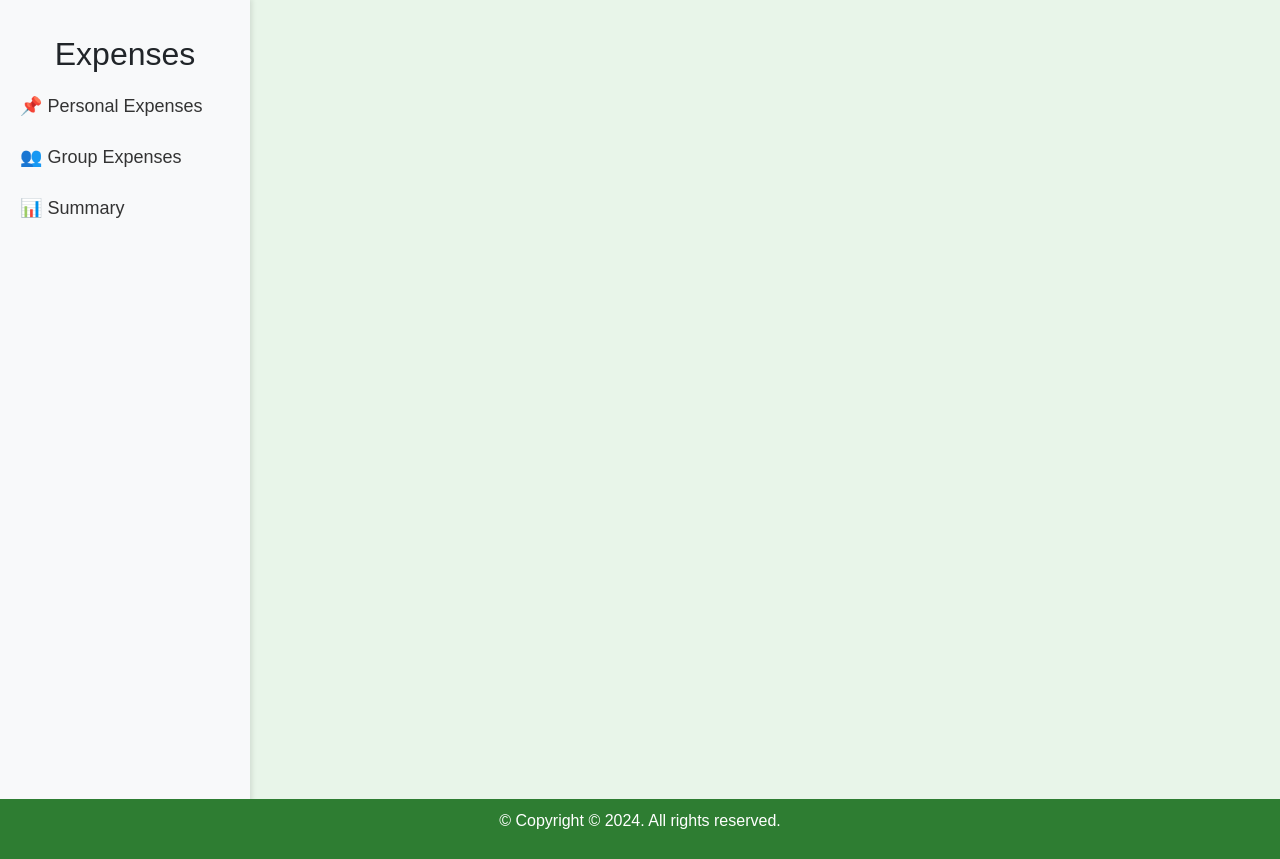
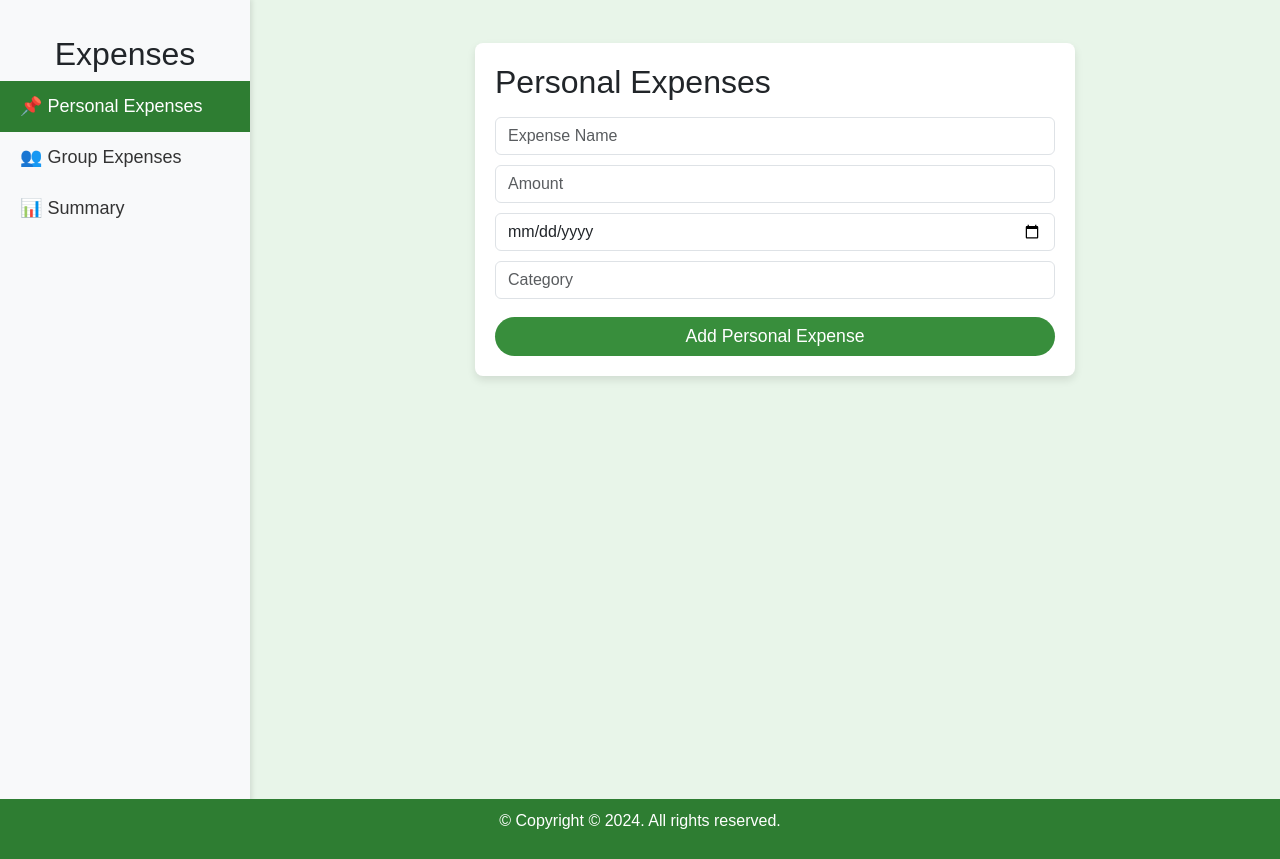
Before and after one commit to prakriti-khadka11/expense_tracker_web, a Django app: page /index/ in a window 1280 px wide, after a click on "📌 Personal Expenses". Shown: the part 91-950 px from the top of the page. Run offline with Django 5.2, Linux system fonts and the light colour scheme.

Commit message:
added personal  expense form and views function , ursl.py

```diff
--- a/myapps/urls.py
+++ b/myapps/urls.py
@@ -43,4 +43,6 @@ urlpatterns = [
     path('admin-expense/edit/<int:expense_id>/<str:is_group>/', views.admin_expense_edit, name='admin_expense_edit'),
     path('admin-expense/delete/<int:expense_id>/<str:is_group>/', views.admin_expense_delete, name='admin_expense_delete'),
 
+    path('add_personal_expense/', views.add_personal_expense, name='add_personal_expense'),
+
 ]
--- a/myapps/views.py
+++ b/myapps/views.py
@@ -235,3 +235,35 @@ def admin_expense_delete(request, expense_id, is_group):
 
     expense.delete()
     return redirect('admin_dashboard')
+
+def add_personal_expense(request):
+    if request.method == "POST":
+        try:
+            # Parse incoming JSON data
+            data = json.loads(request.body)
+            print("Received data:", data)
+
+            # Extract the fields from the incoming data
+            name = data.get('name')
+            amount = data.get('amount')
+            date = data.get('date')
+            category = data.get('category')
+
+            # Create the personal expense in the database
+            expense = IndividualExpense.objects.create(
+                name=name,
+                amount=amount,
+                date=date,
+                category=category,
+            )
+            expense.save()
+
+            # Return a successful response
+            return JsonResponse({'success': True, 'message': 'Personal expense added successfully!'})
+
+        except Exception as e:
+            # Log the error and return an error response
+            print(f"Error: {e}")
+            return JsonResponse({'success': False, 'message': 'Error adding personal expense. Please try again.'})
+
+    return JsonResponse({'success': False, 'message': 'Invalid request method.'})
--- a/templates/index.html
+++ b/templates/index.html
@@ -194,32 +194,11 @@
             <!-- Group Expenses Section -->
             <section id="group" class="content-section">
                 <h2>Group Expenses</h2>
-
-
                 <p id="msg" style="display: none;"></p> <!-- Message Container -->
-                <form id="group-expense-form" method="POST">
-                    {% csrf_token %}
-                    <input type="text" name="name" class="form-control" placeholder="Expense Name" required>
-                    <input type="number" name="amount" class="form-control" placeholder="Amount" required>
-                    <input type="date" name="date" class="form-control" required>
-                    <input type="text" name="category" class="form-control" placeholder="Category" required>
-                    <textarea name="members" class="form-control" placeholder="Enter member names, separated by commas" required></textarea>
-                    <button type="submit" class="btn btn-primary mt-2">Add Group Expense</button>
-                </form>
-
-
             </section>
-
             <!-- Summary Section -->
             <section id="summary" class="content-section">
                 <h2>Expense Summary</h2>
-                <form id="expense-form" class="expense-form">
-                    <input type="text" class="form-control" id="user-name" placeholder="Enter your name" required>
-                    <input type="number" class="form-control" id="year" placeholder="Enter year" required>
-                    <p id="msg" style="display: none; color: red;"></p>
-                    <button type="submit" class="btn btn-primary mt-2">Show Summary</button>
-                </form>
-
                 <canvas id="expenseChart" style="max-width: 600px; margin: auto; display: block;"></canvas>
             </section>
 
@@ -228,6 +207,111 @@
 
     <!-- Bootstrap JS -->
     <script src="https://cdn.jsdelivr.net/npm/bootstrap@5.3.0/dist/js/bootstrap.bundle.min.js"></script>
+
+    <script>
+        // Function to show only the selected section
+        function showSection(section) {
+            // Hide all sections
+            document.querySelectorAll('.content-section').forEach(sec => {
+                sec.style.display = 'none';
+            });
+
+            // Show the selected section
+            document.getElementById(section).style.display = 'block';
+
+            // Update active state in the sidebar
+            document.querySelectorAll('.nav-link').forEach(link => link.classList.remove('active'));
+            document.querySelector(`[onclick="showSection('${section}')"]`).classList.add('active');
+        }
+
+        // Show the "personal" section by default when the page loads
+        document.addEventListener("DOMContentLoaded", function () {
+            // Hide all sections initially
+            document.querySelectorAll('.content-section').forEach(sec => {
+                sec.style.display = 'none';
+            });
+
+            // Show the personal section
+            showSection('welcome');
+        });
+        document.querySelector("#personal form").addEventListener("submit", function(event) {
+            event.preventDefault();
+
+            // Collect the form data
+            const nameInput = document.querySelector("#personal input[placeholder='Expense Name']");
+            const amountInput = document.querySelector("#personal input[placeholder='Amount']");
+            const dateInput = document.querySelector("#personal input[type='date']");
+            const categoryInput = document.querySelector("#personal input[placeholder='Category']");
+
+            // Now we extract the values of the input fields
+            const name = nameInput.value;
+            const amount = amountInput.value;
+            const date = dateInput.value;
+            const category = categoryInput.value;
+
+            // Prepare the data to send to the server
+            const expenseData = {
+                name: name,
+                amount: parseFloat(amount), // Convert amount to a float
+                date: date,
+                category: category,
+            };
+
+            // Clear the input fields immediately
+            nameInput.value = '';
+            amountInput.value = '';
+            dateInput.value = '';
+            categoryInput.value = '';
+
+            // Get the message container element
+            const msgElement = document.getElementById('msg');
+            msgElement.textContent = 'Adding expense...';
+            msgElement.style.color = 'blue';
+
+            // Send the data using the Fetch API
+            fetch('/add_personal_expense/', {
+                method: 'POST',
+                headers: {
+                    'Content-Type': 'application/json',
+                    'X-CSRFToken': getCookie('csrftoken') // CSRF token for security
+                },
+                body: JSON.stringify(expenseData)
+            })
+            .then(response => response.json())
+            .then(data => {
+                // Display success or error message
+                if (data.success) {
+                    msgElement.textContent = 'Added successfully!';
+                    msgElement.style.color = 'green'; // Success message in green
+                } else {
+                    msgElement.textContent = 'Error: ' + data.message;
+                    msgElement.style.color = 'red'; // Error message in red
+                }
+            })
+            .catch(error => {
+                msgElement.textContent = 'An error occurred while adding the expense.';
+                msgElement.style.color = 'red'; // Error message in red
+                console.error(error);
+            });
+        });
+
+        // Function to get the CSRF token from cookies
+        function getCookie(name) {
+            let cookieValue = null;
+            if (document.cookie && document.cookie !== '') {
+                const cookies = document.cookie.split(';');
+                for (let i = 0; i < cookies.length; i++) {
+                    const cookie = cookies[i].trim();
+                    if (cookie.substring(0, name.length + 1) === (name + '=')) {
+                        cookieValue = decodeURIComponent(cookie.substring(name.length + 1));
+                        break;
+                    }
+                }
+            }
+            return cookieValue;
+        }
+
+        </script>
 <!-- Footer -->
     <footer class="footer">
         <div class="footer-container">
@@ -236,5 +320,4 @@
     </footer>
     <script src="https://cdn.jsdelivr.net/npm/chart.js"></script>
 </body>
-
 </html>
```
Also changed, not shown: 3 other files.
